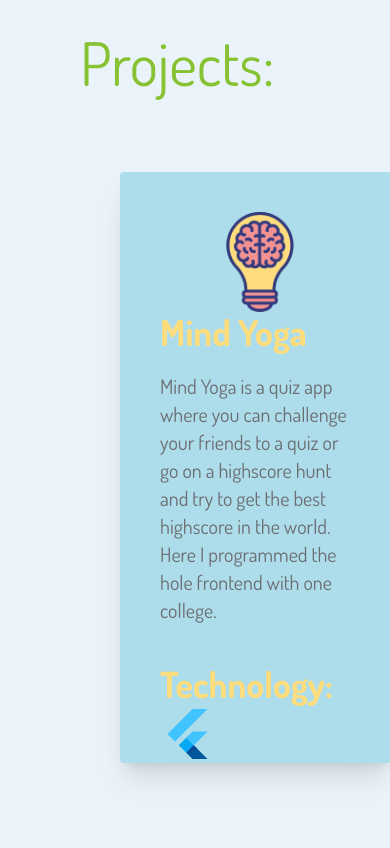
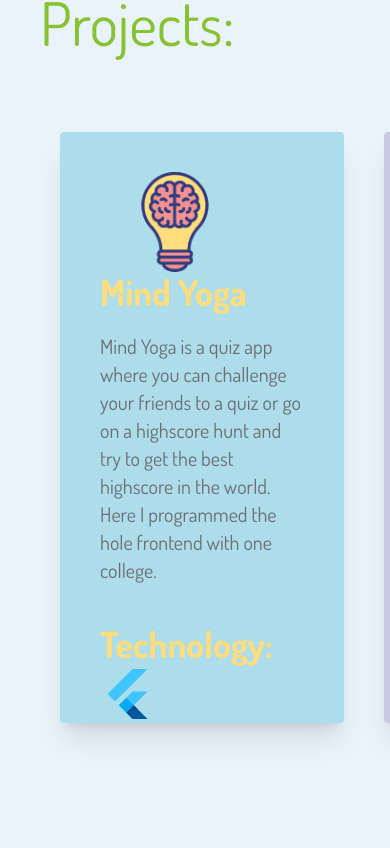
Before and after one commit to Hiebeler/portfolio-website, a Next.js app: page / in a window 390 px wide. Shown: the part 1736-2584 px from the top of the page. Built offline with nearby package versions, Linux system fonts and the light colour scheme.

Commit message:
technologies clickable, projectcards responsive

```diff
--- a/components/project-card.tsx
+++ b/components/project-card.tsx
@@ -9,15 +9,16 @@ function ProjectCard(props: any) {
     const folderName = props["folderName"];
     const explanation: string = props["text"];
     const technologies: string[] = props["technologies"];
+    const link: string = props["link"];
 
-    return <div className="w-full h-[70vh] px-10">
+    return <div className="w-full h-[70vh] px-5 sm:px-10">
         <div className={"h-full p-10 rounded shadow-xl"} style={{ backgroundColor: `${color + "55"}` }}>
             <div className='flex flex-row h-full'>
-                <div className='basis-2/3 lg:basis-1/2 flex flex-col xl:px-10'>
-                    <div className='relative min-h-[100px] h-[200px] w-[200px]'>
-
-                        <Image src={"/images/projects/" + folderName + "/logo.png"} alt="" layout='fill' objectFit='contain' />
-
+                <div className='basis-full sm:basis-2/3 lg:basis-1/2 flex flex-col xl:px-10'>
+                    <div className='relative min-h-[100px] h-[150px] w-[150px] sm:h-[200px] sm:w-[200px]'>
+                        <a target="_blank" rel="noreferrer" href={link}>
+                            <Image src={"/images/projects/" + folderName + "/logo.png"} alt="" layout='fill' objectFit='contain' />
+                        </a>
 
                     </div>
                     <h3 className='text-4xl 2xl:text-6xl font-dosis font-bold' style={{ color: `${headerColor}` }}>{title}</h3>
@@ -28,7 +29,21 @@ function ProjectCard(props: any) {
                     </h4>
                     <div className='flex-row'>
                         {technologies.map(function (technology: string, index: number) {
-                            return (<Image key={index.toString()} src={"/icons/technologies/" + technology + ".svg"} alt="" width="60px" height="60px" objectFit='contain' className='object-left' />)
+                            var technologyLink: string = "";
+                            switch (technology) {
+                                case "flutter":
+                                    technologyLink = "https://flutter.dev/";
+                                    break;
+                                case "firebase":
+                                    technologyLink = "https://firebase.google.com/";
+                                    break;
+                                case "sass":
+                                    technologyLink = "https://sass-lang.com/";
+                                    break;
+                                default:
+                                    return (<Image key={index.toString()} src={"/icons/technologies/" + technology + ".svg"} alt="" width="60px" height="60px" objectFit='contain' className='object-left' />);
+                            }
+                            return (<a target="_blank" rel="noreferrer" href={technologyLink} key={index.toString()}><Image src={"/icons/technologies/" + technology + ".svg"} alt="" width="60px" height="60px" objectFit='contain' className='object-left' /></a>)
                         })}
 
 
@@ -37,7 +52,7 @@ function ProjectCard(props: any) {
                 {(() => {
                     if (app) {
                         return <>
-                            <div className='basis-1/3 lg:basis-1/2 flex flex-row gap-x-5'>
+                            <div className='hidden sm:flex basis-1/3 lg:basis-1/2 flex-row gap-x-5'>
                                 <div className='basis-full lg:basis-1/2 flex flex-col relative gap-y-5'>
                                     <div className='basis-1/2 relative'>
                                         <Image src={"/images/projects/" + folderName + "/1.webp"} alt="picture of game" layout='fill' objectFit='contain' />
@@ -56,7 +71,7 @@ function ProjectCard(props: any) {
                                 </div>
                             </div></>
                     }
-                    return <><div className='basis-1/3 lg:basis-1/2 relative flex flex-col gap-y-5'>
+                    return <><div className='hidden sm:flex basis-1/3 lg:basis-1/2 relative flex-col gap-y-5'>
                         <div className='basis-1/2 relative'>
                             <Image src={"/images/projects/" + folderName + "/1.png"} alt="picture of game" layout='fill' objectFit='contain' />
                         </div>
--- a/components/projects.tsx
+++ b/components/projects.tsx
@@ -32,21 +32,21 @@ function Projects() {
         });
     }, []);
 
-    return <div className='h-[270vw] lg:h-[210vw] 2xl:h-[150vw] flex flex-nowrap overflow-y-hidden overflow-x-hidden bg-light_background'>
+    return <div className='h-[400vw] md:h-[270vw] lg:h-[210vw] 2xl:h-[150vw] flex flex-nowrap overflow-y-hidden overflow-x-hidden bg-light_background'>
         <div className=''>
-            <div ref={panelsContainer} className='flex flex-nowrap h-[270vw] lg:h-[210vw] 2xl:h-[150vw] w-[270vw] lg:w-[210vw] 2xl:w-[150vw] relative p-20'>
-                <div ref={(e) => createPanelsRefs(e, 0)} className='w-[90vw] lg:w-[70vw] 2xl:w-[50vw]'>
+            <div ref={panelsContainer} className='flex flex-nowrap h-[400vw] md:h-[270vw] lg:h-[210vw] 2xl:h-[150vw] w-[270vw] lg:w-[210vw] 2xl:w-[150vw] relative p-10 sm:p-20'>
+                <div ref={(e) => createPanelsRefs(e, 0)} className='w-[100vw] sm:w-[90vw] lg:w-[70vw] 2xl:w-[50vw]'>
                     <h2 className='text-primary text-6xl font-dosis'>Projects:</h2>
                     <div className='pt-[80px]'>
                         <ProjectCard title={"Mind Yoga"} color="#33adcb" headerColor={"#FFDC7C"} folderName={"mind-yoga"} app={true} technologies={["flutter"]} text="Mind Yoga is a quiz app where you can challenge your friends to a quiz or go on a highscore hunt and try to get the best highscore in the world. Here I programmed the hole frontend with one college." />
                     </div>
                 </div>
-                <div ref={(e) => createPanelsRefs(e, 1)} className='w-[90vw] lg:w-[70vw] 2xl:w-[50vw] pt-[140px]'>
+                <div ref={(e) => createPanelsRefs(e, 1)} className='w-[100vw] sm:w-[90vw] lg:w-[70vw] 2xl:w-[50vw] pt-[140px]'>
                     <ProjectCard title={"debt-manager"} color={"#8879b8"} headerColor={"#8879b8"} folderName={"debt-manager"} app={true} technologies={["flutter", "firebase"]} text="Debt-Manager is an simple manager for your debts, but it gives you also some special features like adding debts which your friends also see." />
                 </div>
-                <div ref={(e) => createPanelsRefs(e, 2)} className='w-[90vw] lg:w-[70vw] 2xl:w-[50vw] pt-[140px]'>
-                    <a target="_blank" rel="noreferrer" href="https://ferienhaus-lustenau.at">
-                        <ProjectCard title={"Ferienhaus Website"} color={"#cee002"} headerColor={"#cee002"} folderName={"ferienhaus"} app={false} technologies={["html", "js", "sass"]} text="I developed a simple website for our holiday house where you can get all the information for it." /></a>
+                <div ref={(e) => createPanelsRefs(e, 2)} className='w-[100vw] sm:w-[90vw] lg:w-[70vw] 2xl:w-[50vw] pt-[140px]'>
+
+                    <ProjectCard title={"Ferienhaus Website"} color={"#cee002"} headerColor={"#cee002"} folderName={"ferienhaus"} link="https://www.ferienhaus-lustenau.at/" app={false} technologies={["html", "js", "sass"]} text="I developed a simple website for our holiday house where you can get all the information for it." />
                 </div>
             </div>
         </div>
--- a/package.json
+++ b/package.json
@@ -13,8 +13,7 @@
     "next": "^12.2.5",
     "react": "18.2.0",
     "react-dom": "18.2.0",
-    "react-wavify": "^1.6.1",
-    "tailwind-scrollbar": "^1.3.1"
+    "react-wavify": "^1.6.1"
   },
   "devDependencies": {
     "@types/node": "18.6.4",
--- a/tailwind.config.js
+++ b/tailwind.config.js
@@ -23,7 +23,5 @@ module.exports = {
       'secondary': '#6b6E70'
     },
   },
-  plugins: [
-    require('tailwind-scrollbar'),
-  ],
+  plugins: [],
 }
```
Also changed, not shown: 1 other file (tests, documents, lock files or other folders).
